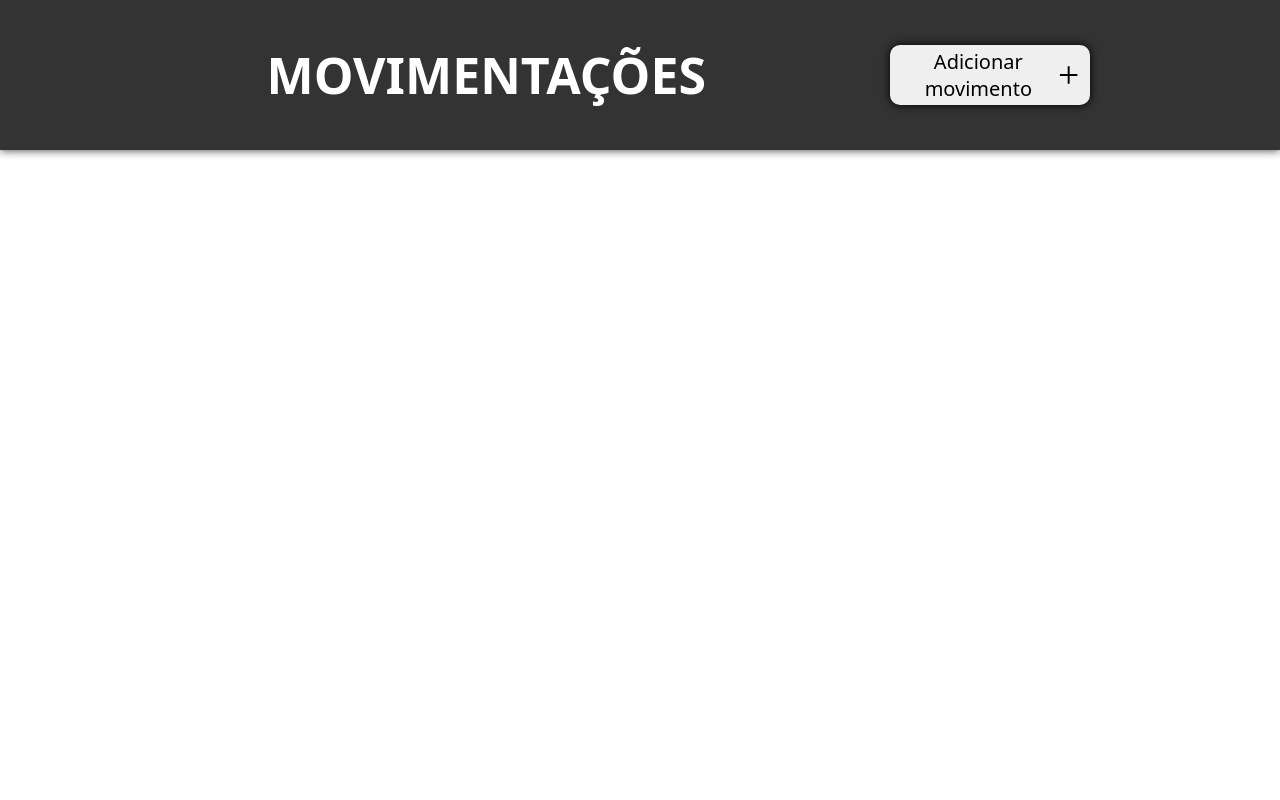
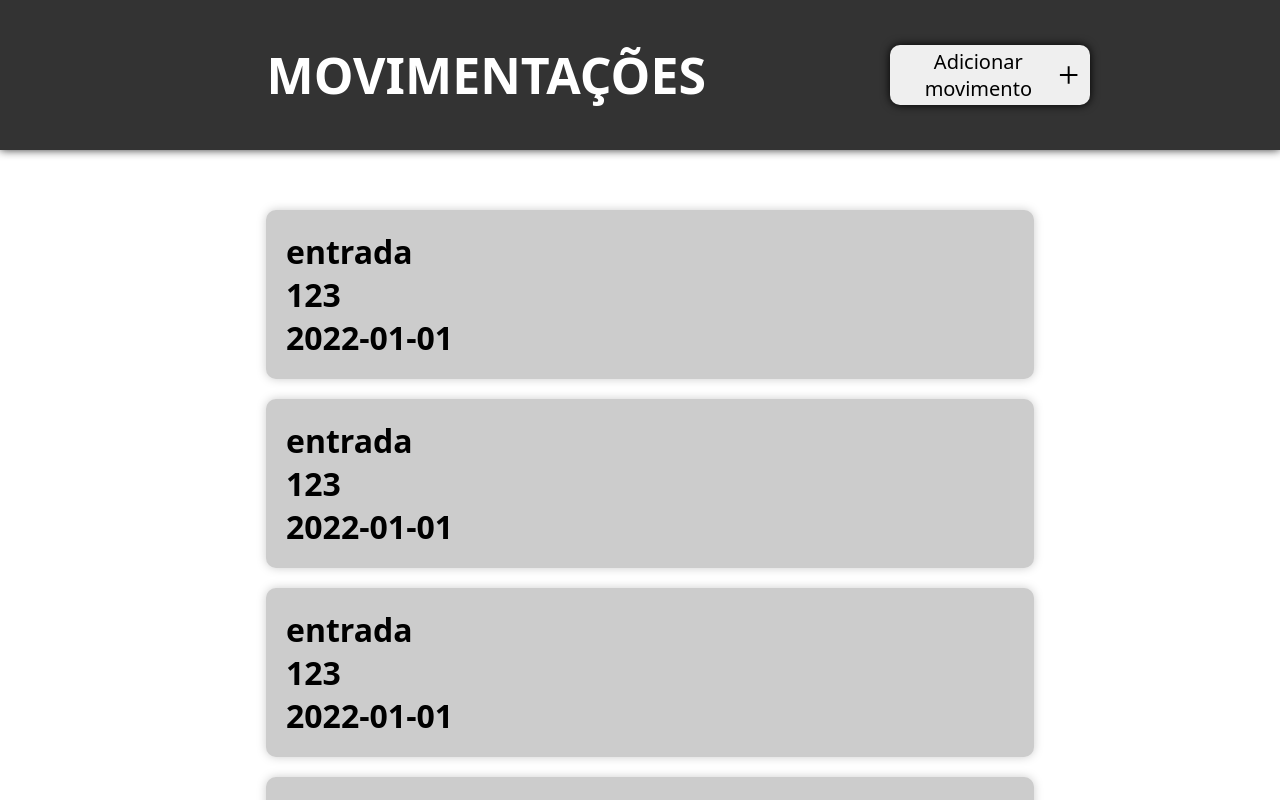
Before and after one commit to BlankSenai/controle-estoque-front, a Vue app: page /1/movimentacoes in a window 1280 px wide. Shown: the top 800 px of the page. Built offline with nearby package versions, Linux system fonts and the light colour scheme; some icons are missing.

Commit message:
create moves view

```diff
--- /dev/null
+++ b/src/components/Move.vue
@@ -0,0 +1,34 @@
+<script setup>
+import { defineProps } from 'vue'
+
+const props = defineProps(['move'])
+</script>
+
+<template>
+    <div class="move">
+        <h1>{{ props.move.tipo }}</h1>
+        <h1>{{ props.move.quantidade }}</h1>
+        <h1>{{ props.move.data }}</h1>
+    </div>
+</template>
+
+<style scoped>
+.move {
+    background-color: #ccc;
+    margin: 10px;
+    border-radius: 10px;
+    padding: 20px;
+    width: 100%;
+    transition: 0.2s;
+    filter: drop-shadow(0px 0px 5px #ccc);
+    cursor: pointer;
+}
+
+p {
+    font-size: 20px;
+}
+
+.move:hover {
+    transform: scale(1.02);
+}
+</style>
--- a/src/views/MovesView.vue
+++ b/src/views/MovesView.vue
@@ -2,6 +2,10 @@
   import HeaderComponent from '../components/Header.vue'
   import CreateMovesModal from '../components/CreateMovesModal.vue'
   import { ref } from 'vue';
+  import { useRoute } from 'vue-router'
+  import Move from '@/components/Move.vue'
+
+  const route = useRoute()
 
   const showModal = ref(false)
 
@@ -9,14 +13,58 @@
     showModal.value = value
   }
 
+const moves = [
+  {
+    tipo: 'entrada',
+    quantidade: 123,
+    data: '2022-01-01',
+  },
+  {
+    tipo: 'entrada',
+    quantidade: 123,
+    data: '2022-01-01',
+  },
+  {
+    tipo: 'entrada',
+    quantidade: 123,
+    data: '2022-01-01',
+  },
+  {
+    tipo: 'entrada',
+    quantidade: 123,
+    data: '2022-01-01',
+  },
+  {
+    tipo: 'entrada',
+    quantidade: 123,
+    data: '2022-01-01',
+  },
+  {
+    tipo: 'entrada',
+    quantidade: 123,
+    data: '2022-01-01',
+  },
+]
+
 </script>
 
 <template>
   <CreateMovesModal v-if="showModal" @modal="openModal"/>
 
   <HeaderComponent title="MOVIMENTAÇÕES" btnText="Adicionar movimento" @modal="openModal"/>
+
+  <div class="moves-container">
+    <Move v-for="m in moves" :key="m.id" :move="m"/>
+  </div>
 </template>
 
 <style scoped>
-
+.moves-container {
+  width: 60%;
+  margin: 50px auto ;
+  display: flex;
+  flex-direction: column;
+  justify-content: center;
+  flex-wrap: wrap;
+}
 </style>
```
